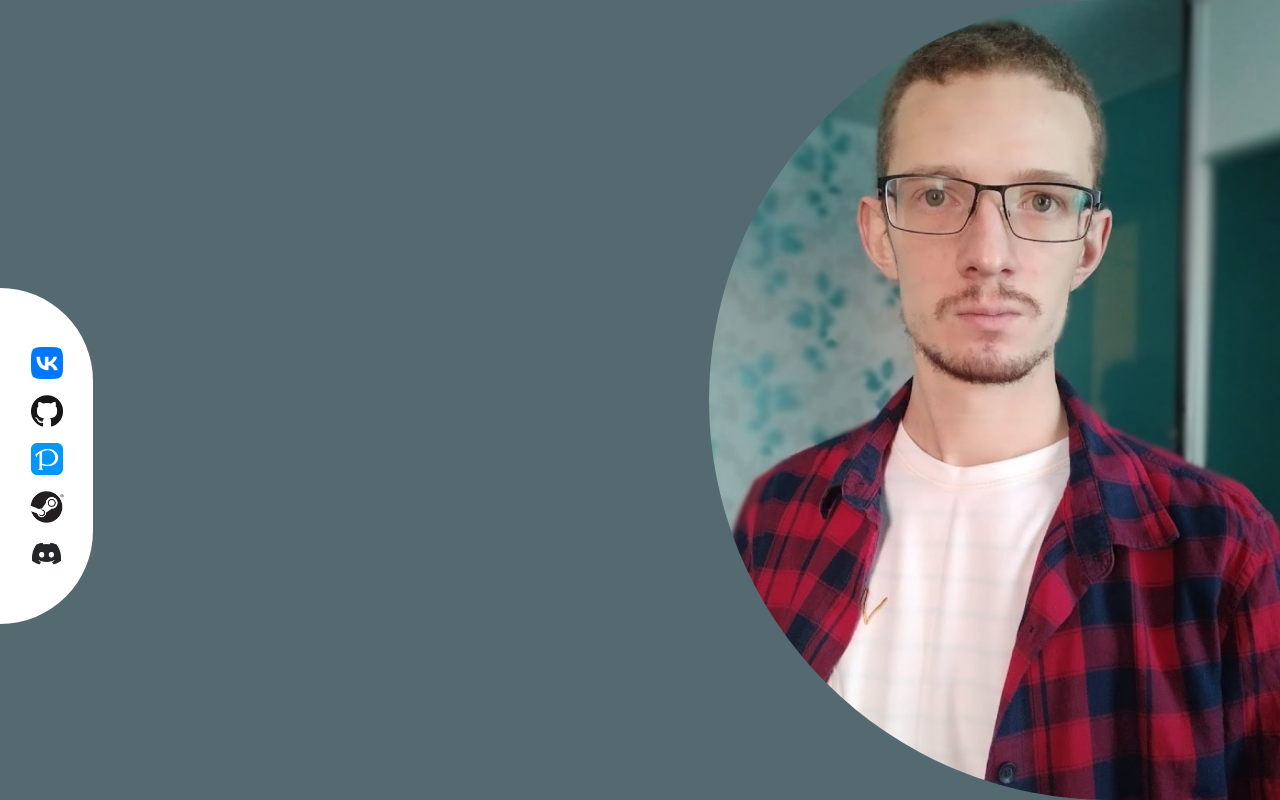
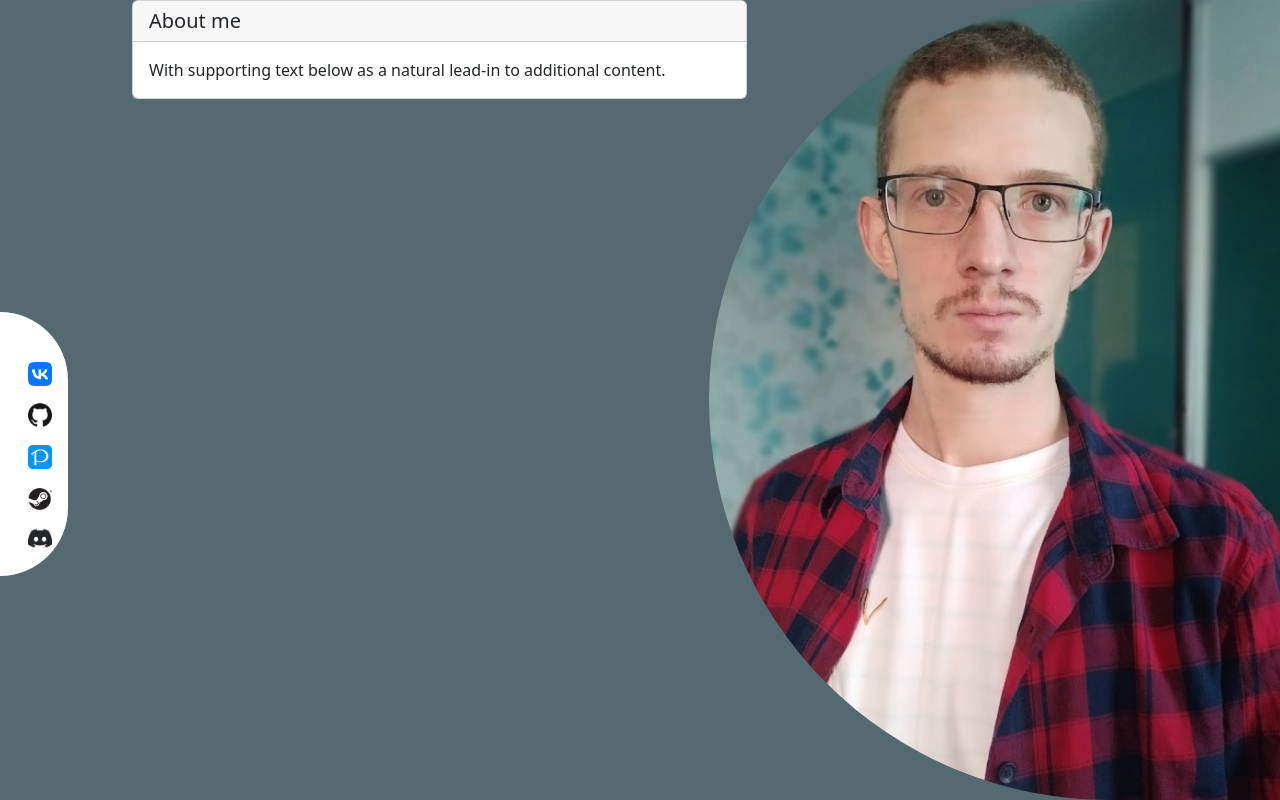
Before and after one commit to CruzedV/CruzedV.github.io, a website: page index.html in a window 1280 px wide. Drawn offline with nearby package versions, Linux system fonts and the light colour scheme.

Commit message:
Fixed nav styles. Added card component

```diff
--- a/css/style.scss
+++ b/css/style.scss
@@ -11,7 +11,6 @@ $danger: #ff524d;
 $filepath: "../static/MyPicture.jpg";
 
 // VALUES
-$circle-size: 100vh;
 $theme-colors: (
   "primary":    $primary,
   "secondary":  $secondary,
@@ -24,6 +23,7 @@ $theme-colors: (
 );
 
 // EXTENDABLE CLASSES
+$circle-size: 100vh;
 %circle {
   height: $circle-size;
   width: $circle-size/1.4;
@@ -48,11 +48,11 @@ circle-frame {
 };
 
 //NAVBAR
-$nav-size: 7em;
+$nav-size: 11vh;
 nav {
   float: left;
   margin-top: calc(50vh - $nav-size);
-  width: $nav-size / 1.2;
+  width: $nav-size / 1.3;
   height: $nav-size*3;
   background-color: $secondary;
   border-top-right-radius: $nav-size*2;
@@ -60,15 +60,22 @@ nav {
   div {
     ul {
       margin-top: $nav-size/2.2;
-      margin-bottom: auto;
       li {
         a {
           img {
-
-            max-height: 2em;
+            max-width: 3vh;
           };
         };
       };
     };
   };
 };
+
+// ABOUT MYSELF
+$card-size: 40vw;
+div {
+  .container-fluid {
+    max-width: $card-size*2;
+    margin-left: 15vh;
+  };
+};
--- a/index.html
+++ b/index.html
@@ -13,8 +13,8 @@
         <img src="static/MyPicture.jpg">
       </circle-frame>
       <nav class="nav">
-        <div class="container-fluid">
-          <ul class="nav flex-column nav-fill ">
+        <div class="container">
+          <ul class="nav flex-column nav-justified">
             <!-- VKontakte -->
             <li class="nav-item">
               <a class="nav-link" href="https://vk.com/cruzedv">
@@ -48,6 +48,14 @@
           </ul>
         </div>
       </nav>
+      <div class="container-fluid">
+        <div class="card">
+          <h5 class="card-header">About me</h5>
+          <div class="card-body">
+            <p class="card-text">With supporting text below as a natural lead-in to additional content.</p>
+          </div>
+        </div>
+      </div>
     </div>
   </body>
 </html>
```
Also changed, not shown: css/index.css, 1 other file.
